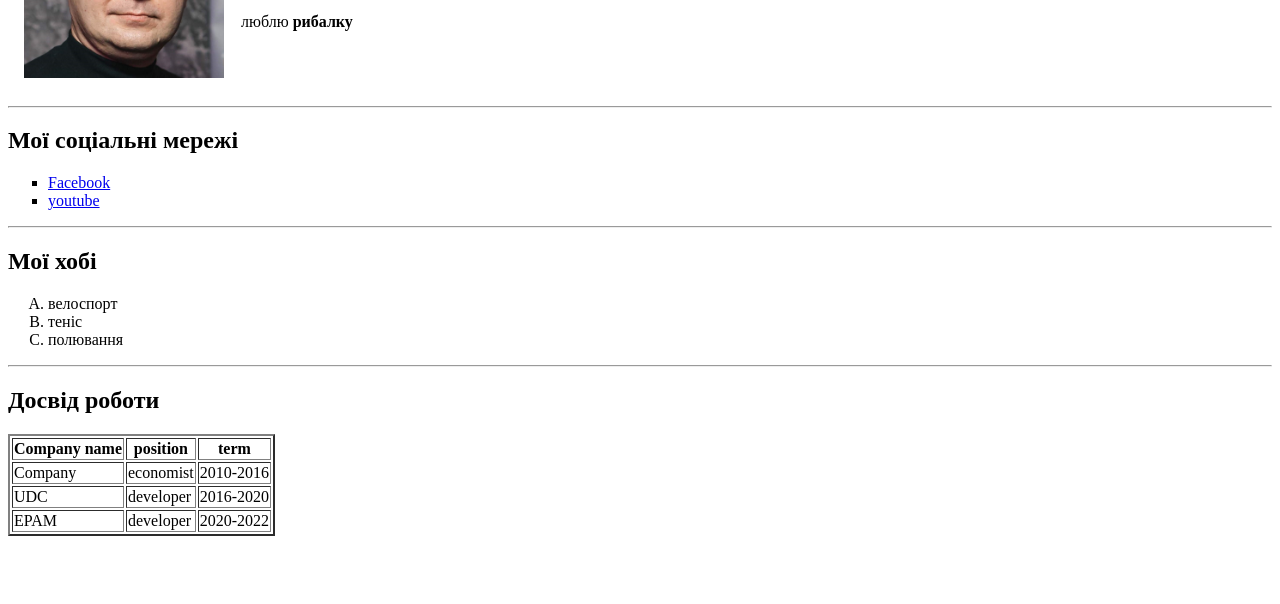
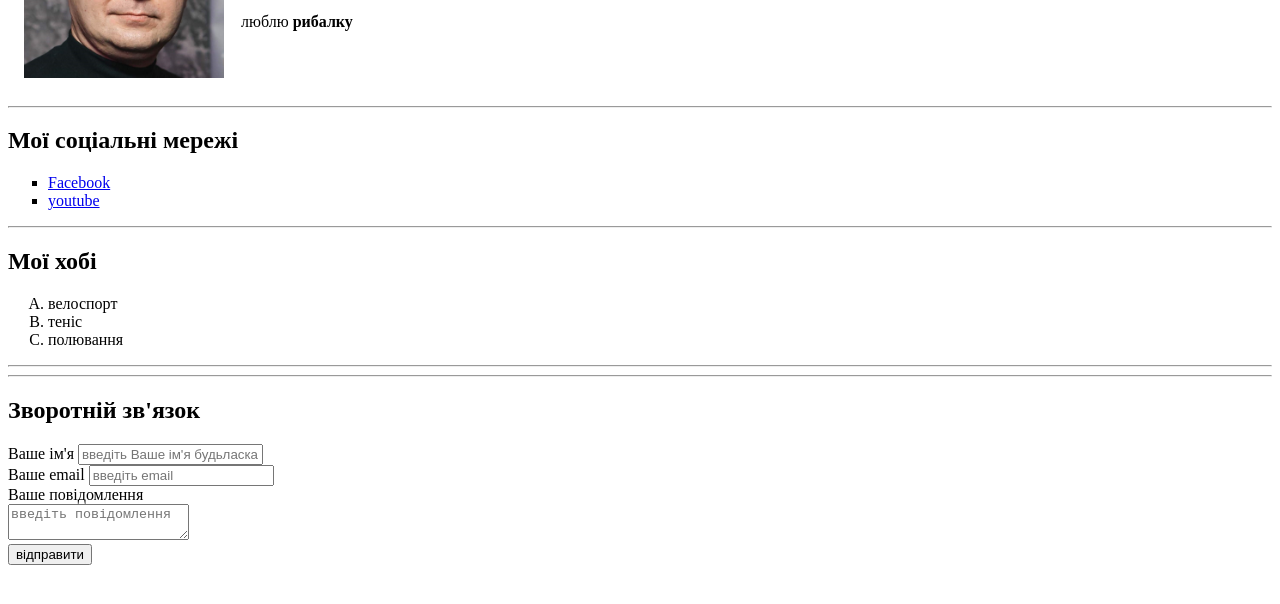
Before and after one commit to SVDotsenko/lesson2, a plain HTML site: page index.html in a window 1280 px wide. Shown: the part 160-764 px from the top of the page. Drawn offline with Linux system fonts and the light colour scheme.

Commit message:
feedback section was added

```diff
--- a/index.html
+++ b/index.html
@@ -41,7 +41,7 @@
         <li>полювання</li>
     </ol>
     <hr>
-    <h2>Досвід роботи</h2>
+    <!-- <h2>Досвід роботи</h2>
     <table border="2">
         <tr>
             <th>Company name</th>
@@ -63,7 +63,22 @@
             <td>developer</td>
             <td>2020-2022</td>
         </tr>
-    </table>
+    </table> -->
+    <hr>
+    <h2>Зворотній зв'язок</h2>
+    <form>
+        <label for="name">Ваше ім'я</label>
+        <input type="text" id="name" placeholder="введіть Ваше ім'я будьласка">
+        <br>
+        <label for="email">Ваше email</label>
+        <input type="email" id="email" placeholder="введіть email">
+        <br>
+        <label for="text">Ваше повідомлення</label>
+        <br>
+        <textarea name="text" id="text" placeholder="введіть повідомлення"></textarea>
+        <br>
+        <input type="submit" value="відправити">
+    </form>
 </body>
 
 </html>
```
